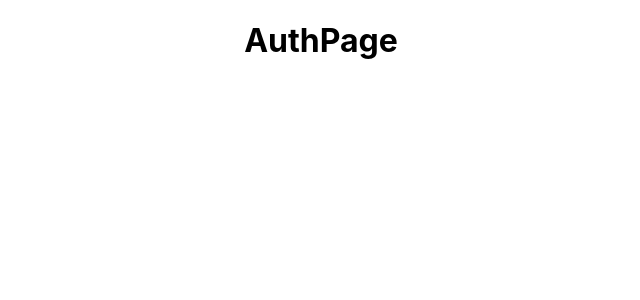
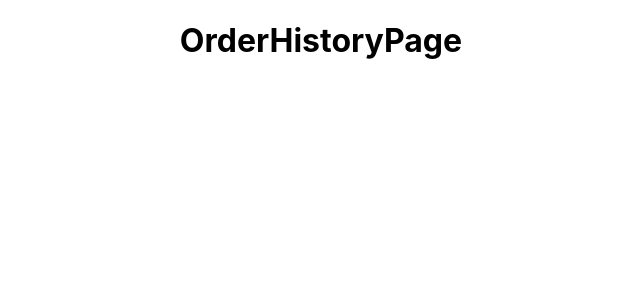
Before and after one commit to Slmbyn/mern-quick-notes, a React (Create React App) app: page /orders in a window 1280 px wide. Shown: the top 300 px of the page, without its empty margins (319-959 px from the left). Built offline with nearby package versions, Linux system fonts and the light colour scheme.

Commit message:
sets up some client side routing

```diff
--- a/package.json
+++ b/package.json
@@ -12,6 +12,7 @@
     "morgan": "^1.10.0",
     "react": "^18.2.0",
     "react-dom": "^18.2.0",
+    "react-router-dom": "^6.18.0",
     "react-scripts": "5.0.1",
     "serve-favicon": "^2.5.0"
   },
--- a/src/index.js
+++ b/src/index.js
@@ -2,10 +2,13 @@ import React from 'react';
 import ReactDOM from 'react-dom/client';
 import './index.css';
 import App from './pages/App/App';
+import { BrowserRouter as Router } from 'react-router-dom';
 
 const root = ReactDOM.createRoot(document.getElementById('root'));
 root.render(
   <React.StrictMode>
-    <App />
+    <Router>
+      <App />
+    </Router>
   </React.StrictMode>
 );
--- a/src/pages/App/App.jsx
+++ b/src/pages/App/App.jsx
@@ -1,14 +1,21 @@
 import { useState } from 'react';
+import { Routes, Route } from 'react-router-dom';
 import './App.css';
 import NewOrderPage from '../NewOrderPage/NewOrderPage';
 import AuthPage from '../AuthPage/AuthPage';
 import OrderHistoryPage from '../OrderHistoryPage/OrderHistoryPage';
 
 export default function App() {
-  const [user, setUser] = useState(null)
+  const [user, setUser] = useState({})
   return (
     <main className="App">
-      { user ? <NewOrderPage /> : <AuthPage /> }
+      { user ?
+      <Routes>
+        <Route path='/orders/new' element={ <NewOrderPage /> }/>
+        <Route path='/orders' element={ <OrderHistoryPage /> }/>
+      </Routes>
+      :
+      <AuthPage /> }
     </main>
   );
 }
```
Also changed, not shown: 1 other file (tests, documents, lock files or other folders).
